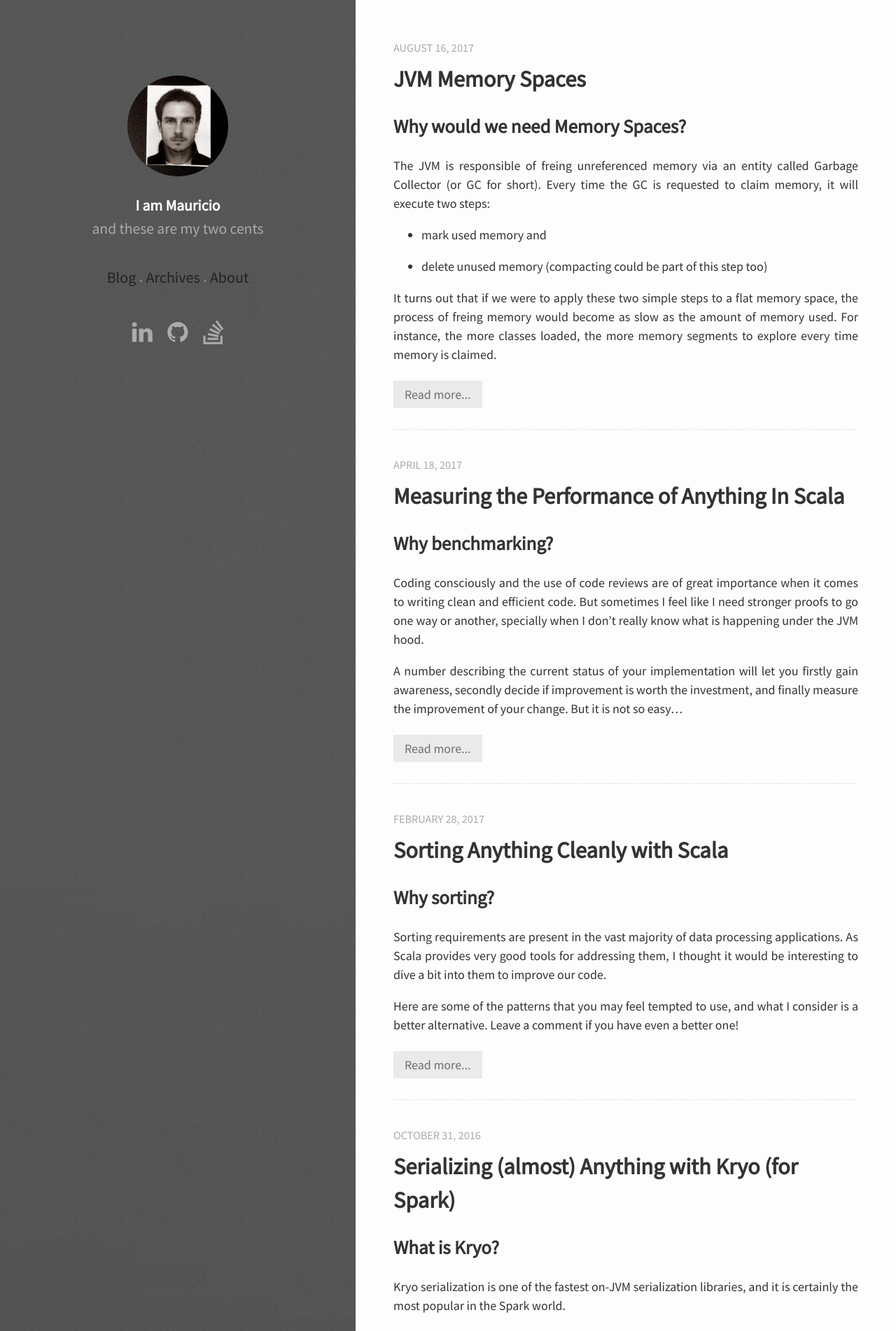
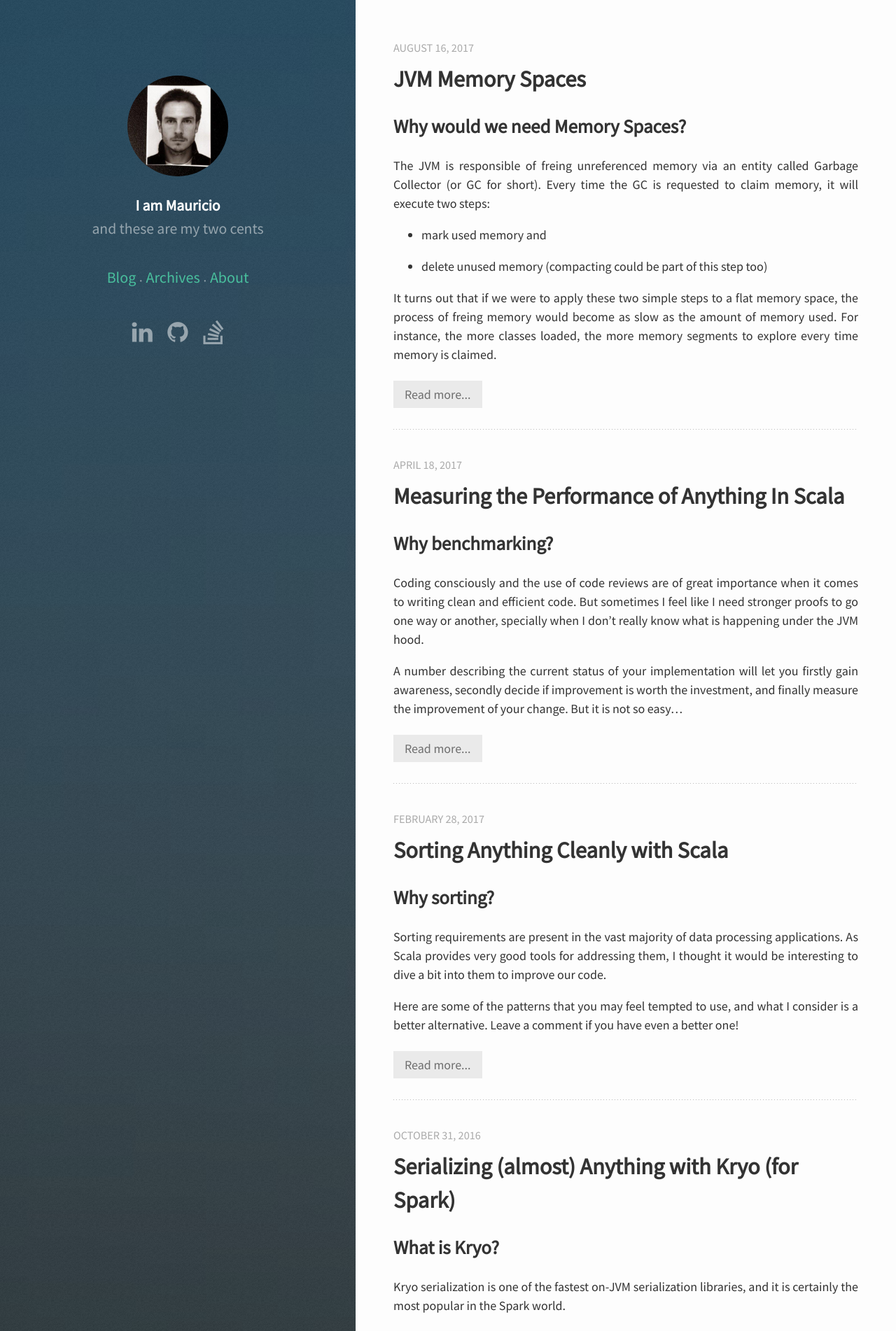
Before and after one commit to mauriciojost/mauriciojost.github.io, a Jekyll site: the page built from index.html, in a window 1280 px wide. Shown: the top 1902 px of the page at 70% size. Built offline with Jekyll 4.4.1, drawn with Linux system fonts in a browser that asks for light colours; nearby versions of some CDN libraries; Markdown is read by kramdown in place of the engine named in the settings.

Commit message:
Go back to original look (nicer)

```diff
--- a/_sass/_base.scss
+++ b/_sass/_base.scss
@@ -80,13 +80,13 @@ a {
     -ms-transition: color 0.2s ease-in-out, border-color 0.2s ease-in-out;
     transition: color 0.2s ease-in-out, border-color 0.2s ease-in-out;
     border-bottom: none 1px;
-    color: #222222;
+    color: #49bf9d;
     text-decoration: none;
 }
 
 a:hover {
     border-bottom-color: transparent;
-    color: #999999 !important;
+    color: #74ecc9 !important;
     text-decoration: none;
 }
 
@@ -102,7 +102,7 @@ a.navlink:hover  {
     -o-transition: color 0.2s ease-in-out, border-color 0.2s ease-in-out;
     -ms-transition: color 0.2s ease-in-out, border-color 0.2s ease-in-out;
     transition: color 0.2s ease-in-out, border-color 0.2s ease-in-out;
-    color: #ffffff !important;
+    color: #74ecc9 !important;
 }
 
 
@@ -183,7 +183,7 @@ a.navlink:hover  {
 }
 
 .post-read-more:hover, .post-read-more:active {
-    background-color: #444444;
+    background-color: #49bf9d;
     color: white !important;
     padding: 8px 16px;
     text-decoration:none;
--- a/_sass/_layout.scss
+++ b/_sass/_layout.scss
@@ -4,8 +4,8 @@
 
 #sidebar {
     background-attachment: scroll;
-    background-color: #000000;
-    background-image: url("/images/overlay.png"), url("/images/bg.jpg");
+    background-color: #304857;
+    background-image: url("/images/overlay.png"), url("/images/background.jpg");
     background-position: top left, bottom center;
     background-repeat: repeat, no-repeat;
     background-attachment: fixed;
@@ -67,7 +67,7 @@
   }
 
   #sidebar {
-    background-color: #555555;
+    background-color: #1a4066;
       width: 400px;
       min-width: 400px;
   }
--- a/_sass/_syntax-highlighting.scss
+++ b/_sass/_syntax-highlighting.scss
@@ -2,7 +2,7 @@
  * Syntax highlighting styles
  */
 .highlight {
-    background: #eeeeee;
+    background: #ebf6f3;
     padding: 0.3em 1.5em;
     margin-bottom: $spacing-unit / 2;
 
```
Also changed, not shown: images/background.jpg (added), images/bg.jpg (deleted), 4 other files.
